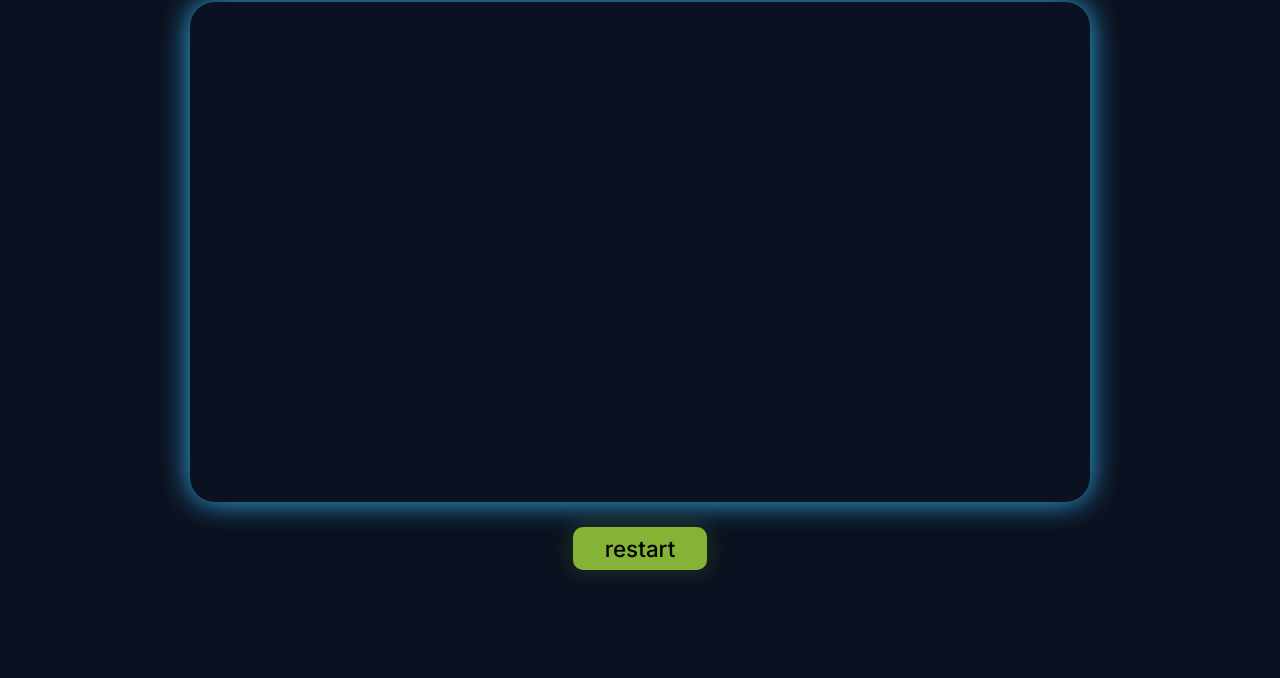
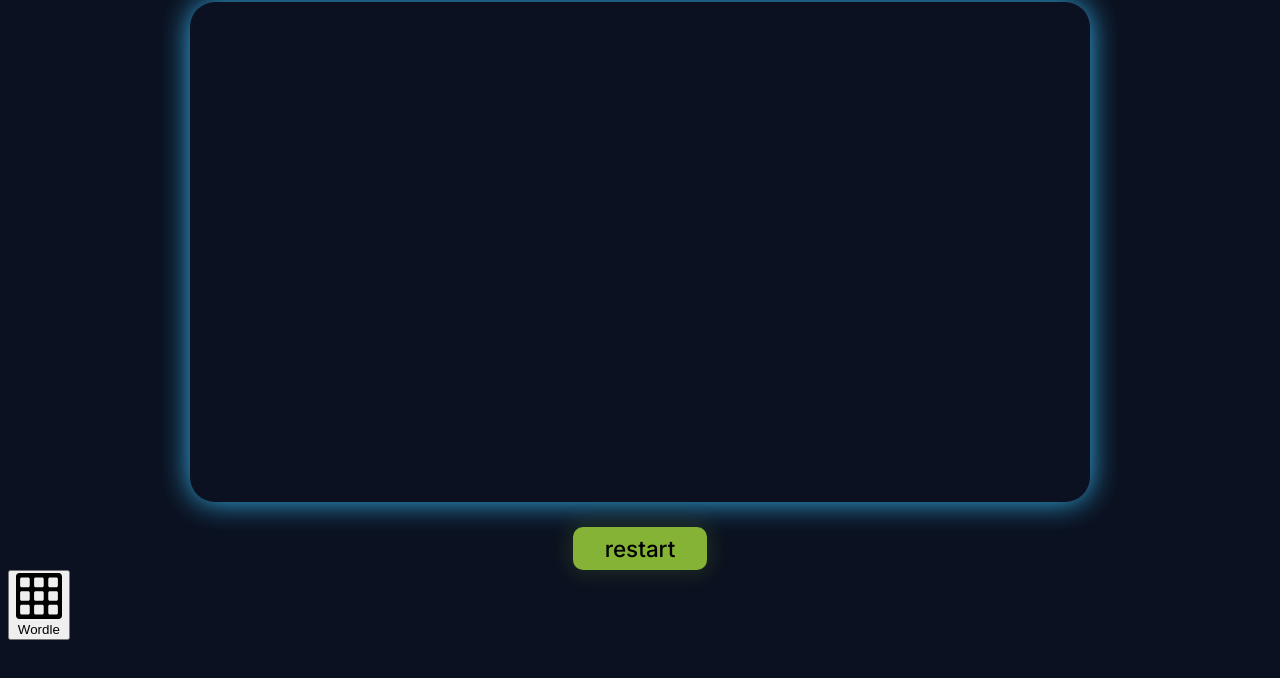
Before and after one commit to AlejoTorres2001/wordle, a website built with webpack: page public/board.html in a window 1280 px wide. Shown: the part 80-758 px from the top of the page. Built offline with nearby package versions, Linux system fonts and the light colour scheme.

Commit message:
add: go to buttons

```diff
--- a/public/board.html
+++ b/public/board.html
@@ -15,5 +15,10 @@
       restart
     </button>
   </div>
+  <div class="back-to-wordle-container">
+    <button class="back-to-wordle-button" >
+      <img class="icon" src="assets/grid-svgrepo-com.svg" alt="icon">
+      Wordle
+    </button>
 </body>
 </html>
```
Also changed, not shown: public/index.html (+6 -1 lines).
